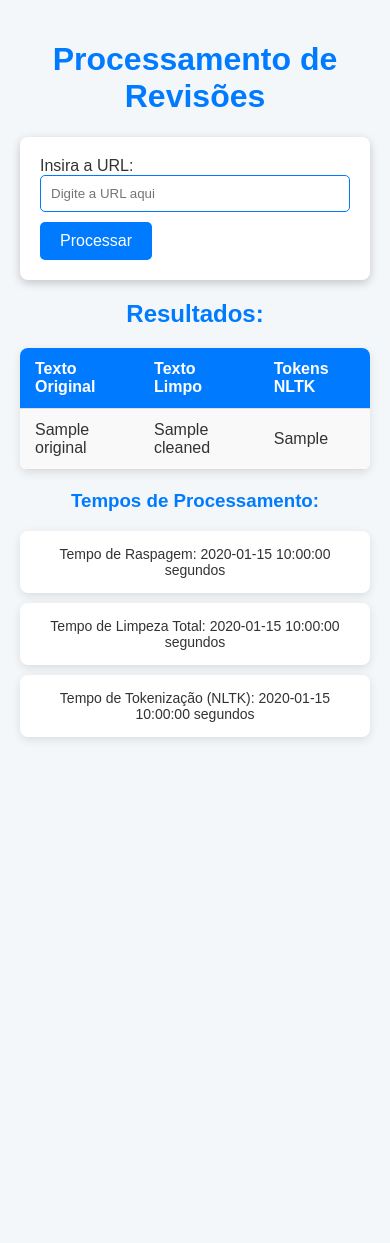
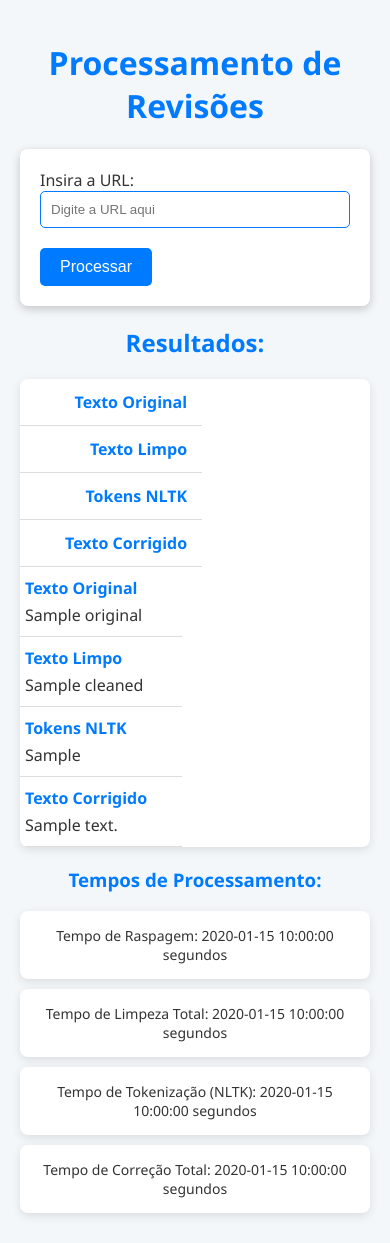
Before and after one commit to RyanAlvesQ/processamento-revisoes, a Flask app: template templates/index.html in a window 390 px wide. Before the commit the page ends 740 px from the top, so only its background shows below. Run offline with Flask 3, Linux system fonts and the light colour scheme; the template is opened without the code that fills it: most values are stand-ins (such as "Sample title", 1, 10 or a date in 2020).

Commit message:
adicionando coluna de correção

```diff
--- a/app.py
+++ b/app.py
@@ -4,6 +4,7 @@ from bs4 import BeautifulSoup
 import re
 import time
 import nltk
+from textblob import TextBlob
 
 # Inicializar NLTK
 nltk.download('punkt')
@@ -44,6 +45,18 @@ def tokenize_nltk(text):
     end_time = time.time()
     return tokens, end_time - start_time
 
+# Função para correção de texto usando TextBlob
+def correct_text(text):
+    start_time = time.time()
+
+    # Usando TextBlob para correção
+    blob = TextBlob(text)
+    corrected_text = str(blob.correct())
+
+    end_time = time.time()
+    correction_time = end_time - start_time
+    return corrected_text, correction_time
+
 @app.route('/', methods=['GET', 'POST'])
 def index():
     if request.method == 'POST':
@@ -55,6 +68,7 @@ def index():
         # Inicializando variáveis para medir os tempos totais
         clean_time_total = 0
         nltk_time_total = 0
+        correction_time_total = 0
 
         processed_reviews = []
 
@@ -67,11 +81,16 @@ def index():
             nltk_tokens, nltk_time = tokenize_nltk(" ".join(cleaned_review))
             nltk_time_total += nltk_time
 
+            # Correção de texto usando TextBlob
+            corrected_text, correction_time = correct_text(review)
+            correction_time_total += correction_time
+
             # Adicionando os resultados processados
             processed_reviews.append({
                 'original': review,
                 'cleaned': cleaned_review,
-                'nltk_tokens': nltk_tokens
+                'nltk_tokens': nltk_tokens,
+                'corrected_text': corrected_text  # Adiciona o texto corrigido com TextBlob
             })
 
         # Retornar os resultados e os tempos de cada etapa
@@ -79,7 +98,8 @@ def index():
                                reviews=processed_reviews,
                                scrape_time=scrape_time,
                                clean_time=clean_time_total,
-                               nltk_time=nltk_time_total)
+                               nltk_time=nltk_time_total,
+                               correction_time=correction_time_total)
     return render_template('index.html')
 
 if __name__ == '__main__':
--- a/templates/index.html
+++ b/templates/index.html
@@ -6,7 +6,7 @@
     <title>Processamento de Revisões</title>
     <style>
         body {
-            font-family: Arial, sans-serif;
+            font-family: 'Segoe UI', Tahoma, Geneva, Verdana, sans-serif;
             background-color: #f4f7fa;  /* Fundo claro */
             margin: 0;
             padding: 20px;
@@ -35,10 +35,15 @@
         input[type="text"] {
             width: calc(100% - 22px);
             padding: 10px;
-            margin-bottom: 10px;
+            margin-bottom: 20px;
             border: 1px solid #007bff;  /* Borda azul */
             border-radius: 5px;
             transition: border-color 0.3s; /* Transição suave na borda */
+        }
+
+        input[type="text"]:focus {
+            border-color: #0056b3;
+            outline: none;
         }
 
         button {
@@ -71,6 +76,8 @@
             padding: 12px 15px;
             text-align: left;
             border-bottom: 1px solid #ddd;
+            word-wrap: break-word;
+            max-width: 400px;
         }
 
         th {
@@ -101,6 +108,40 @@
             text-align: center;
         }
 
+        @media screen and (max-width: 768px) {
+            table, th, td {
+                display: block;
+                width: 100%;
+            }
+
+            th {
+                background-color: transparent;
+                color: #007bff;
+                font-weight: bold;
+            }
+
+            td {
+                background-color: transparent;
+                padding: 10px 5px;
+                border-bottom: 1px solid #ddd;
+            }
+
+            td:before {
+                content: attr(data-label);
+                font-weight: bold;
+                display: block;
+                margin-bottom: 5px;
+                color: #007bff;
+            }
+
+            th, td {
+                text-align: right;
+            }
+
+            td {
+                text-align: left;
+            }
+        }
     </style>
 </head>
 <body>
@@ -118,12 +159,14 @@
                 <th>Texto Original</th>
                 <th>Texto Limpo</th>
                 <th>Tokens NLTK</th>
+                <th>Texto Corrigido</th>
             </tr>
             {% for review in reviews %}
             <tr>
-                <td>{{ review.original }}</td>
-                <td>{{ review.cleaned }}</td>
-                <td>{{ review.nltk_tokens }}</td>
+                <td data-label="Texto Original">{{ review.original }}</td>
+                <td data-label="Texto Limpo">{{ review.cleaned }}</td>
+                <td data-label="Tokens NLTK">{{ review.nltk_tokens }}</td>
+                <td data-label="Texto Corrigido">{{ review.corrected_text }}</td>
             </tr>
             {% endfor %}
         </table>
@@ -133,6 +176,7 @@
             <p>Tempo de Raspagem: {{ scrape_time }} segundos</p>
             <p>Tempo de Limpeza Total: {{ clean_time }} segundos</p>
             <p>Tempo de Tokenização (NLTK): {{ nltk_time }} segundos</p>
+            <p>Tempo de Correção Total: {{ correction_time }} segundos</p>
         </div>
     {% endif %}
 </body>
```
Also changed, not shown: README.md.
